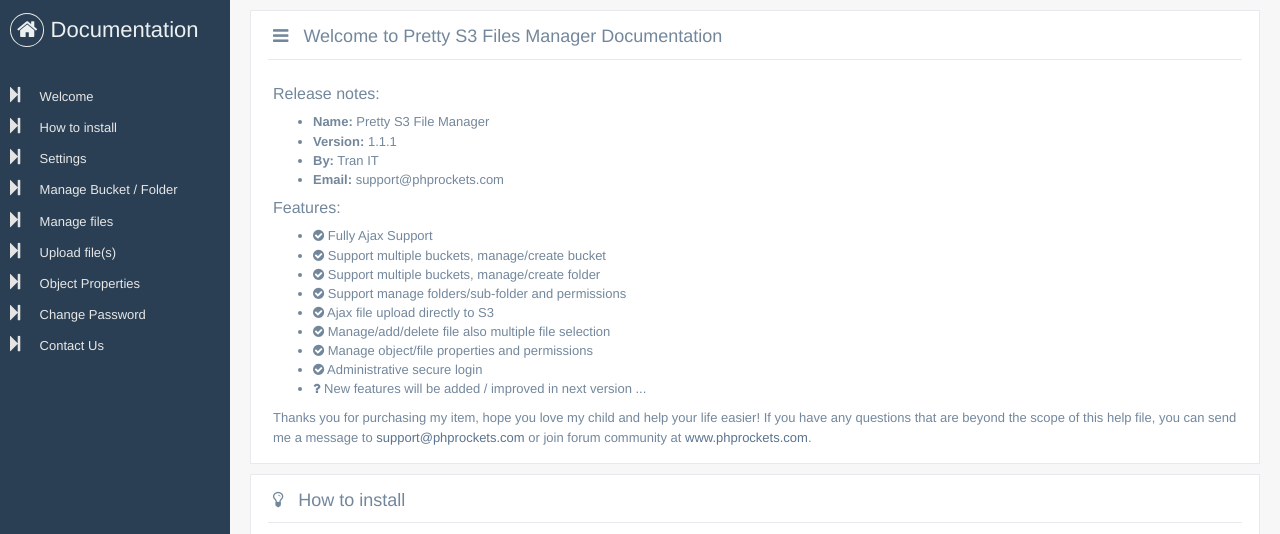
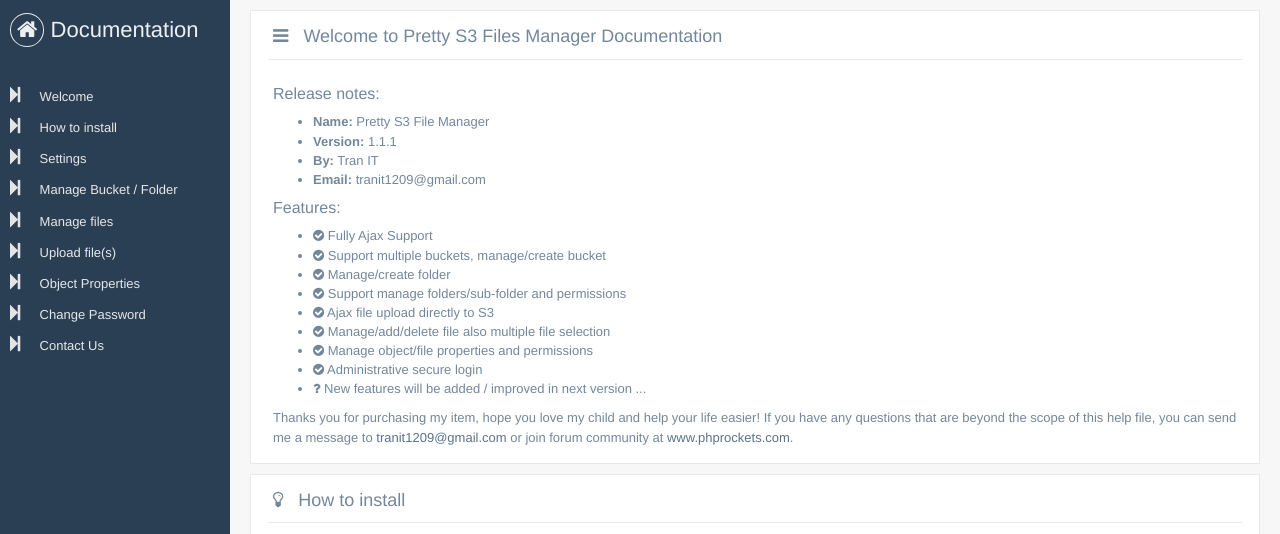
Before and after one commit to niceit/S3FilesManager, a PHP site: page /prettyv2document/index.html in a window 1280 px wide. Shown: the top 534 px of the page. Run offline with PHP 8.4, Linux system fonts and the light colour scheme.

Commit message:
Updates contact email

```diff
--- a/application/templates/home/installation.php
+++ b/application/templates/home/installation.php
@@ -183,7 +183,7 @@
                                             </li>
                                             <li>
                                                 <i class="fa fa-check-circle"> </i>
-                                                Support multiple buckets, manage/create folder
+                                                Manage/create folder
                                             </li>
                                             <li>
                                                 <i class="fa fa-check-circle"> </i>
@@ -377,7 +377,7 @@
 
                 <footer>
                     <p align="center">
-                        Copyright &copy; 2106 | <b>Pretty S3 Files Manager</b> script. For more supports, feel free to contact us at <a href="mailto:support@phprocket.com">support@phprockets.com</a>
+                        Copyright &copy; 2106 | <b>Pretty S3 Files Manager</b> script. For more supports, feel free to contact us at <a href="mailto:support@phprocket.com">tranit1209@gmail.com</a>
                     </p>
                     <div class="clearfix"></div>
                 </footer>
--- a/application/templates/home/login.php
+++ b/application/templates/home/login.php
@@ -74,7 +74,7 @@
                             <div class="clearfix"></div>
                             <br />
                             <div>
-                                <p>2016 All Rights Reserved. <b>Pretty S3 Files Manager</b> script. For more supports, feel free to contact us at <a href="mailto:support@phprocket.com">support@phprockets.com</a></p>
+                                <p>2016 All Rights Reserved. <b>Pretty S3 Files Manager</b> script. For more supports, feel free to contact us at <a href="mailto:support@phprocket.com">tranit1209@gmail.com</a></p>
                             </div>
                         </div>
                     </form>
--- a/application/templates/layout.php
+++ b/application/templates/layout.php
@@ -237,7 +237,7 @@
 
                 <footer>
                     <p align="center">
-                        Copyright &copy; 2106 | <b>Pretty S3 Files Manager</b> script. For more supports, feel free to contact us at <a href="mailto:support@phprocket.com">support@phprockets.com</a>
+                        Copyright &copy; 2106 | <b>Pretty S3 Files Manager</b> script. For more supports, feel free to contact us at <a href="mailto:support@phprocket.com">tranit1209@gmail.com</a>
                     </p>
                     <div class="clearfix"></div>
                 </footer>
--- a/prettyv2document/index.html
+++ b/prettyv2document/index.html
@@ -131,7 +131,7 @@
                                     </li>
                                     <li>
                                         <b>Email:</b>
-                                        support@phprockets.com
+                                        tranit1209@gmail.com
                                     </li>
                                 </ul>
                                 <h4>Features:</h4>
@@ -146,7 +146,7 @@
                                     </li>
                                     <li>
                                         <i class="fa fa-check-circle"> </i>
-                                        Support multiple buckets, manage/create folder
+                                        Manage/create folder
                                     </li>
                                     <li>
                                         <i class="fa fa-check-circle"> </i>
@@ -174,7 +174,7 @@
                                     </li>
                                 </ul>
                                 Thanks you for purchasing my item, hope you love my child and help your life easier! If you have any questions that are beyond the scope of this help file, you can send me
-                                a message to <a href="mailto:support@phprockets.com">support@phprockets.com</a> or join forum community at <a href="http://www.phprockets.com">www.phprockets.com</a>.
+                                a message to <a href="mailto:tranit1209@gmail.com">tranit1209@gmail.com</a> or join forum community at <a href="http://www.phprockets.com">www.phprockets.com</a>.
                             </div>
                         </div>
                     </div>
@@ -441,7 +441,7 @@
                             </div>
                             <div class="x_content">
                                 Thanks you again for being with us, if you have any questions regarding to issues/ideas, please
-                                contact us at <a href="mailto:support@phprockets.com">support@phprockets.com</a>. Your ideas/questions
+                                contact us at <a href="mailto:tranit1209@gmail.com">tranit1209@gmail.com</a>. Your ideas/questions
                                 will help us much for improving product and it will be appreciated.
                             </div>
                         </div>
@@ -452,7 +452,7 @@
 
                 <footer>
                     <p align="center">
-                        Copyright &copy; 2106 | <b>Pretty S3 Files Manager</b> script. For more supports, feel free to contact us at <a href="mailto:support@phprocket.com">support@phprockets.com</a>
+                        Copyright &copy; 2106 | <b>Pretty S3 Files Manager</b> script. For more supports, feel free to contact us at <a href="mailto:support@phprocket.com">tranit1209@gmail.com</a>
                     </p>
                     <div class="clearfix"></div>
                 </footer>
```
